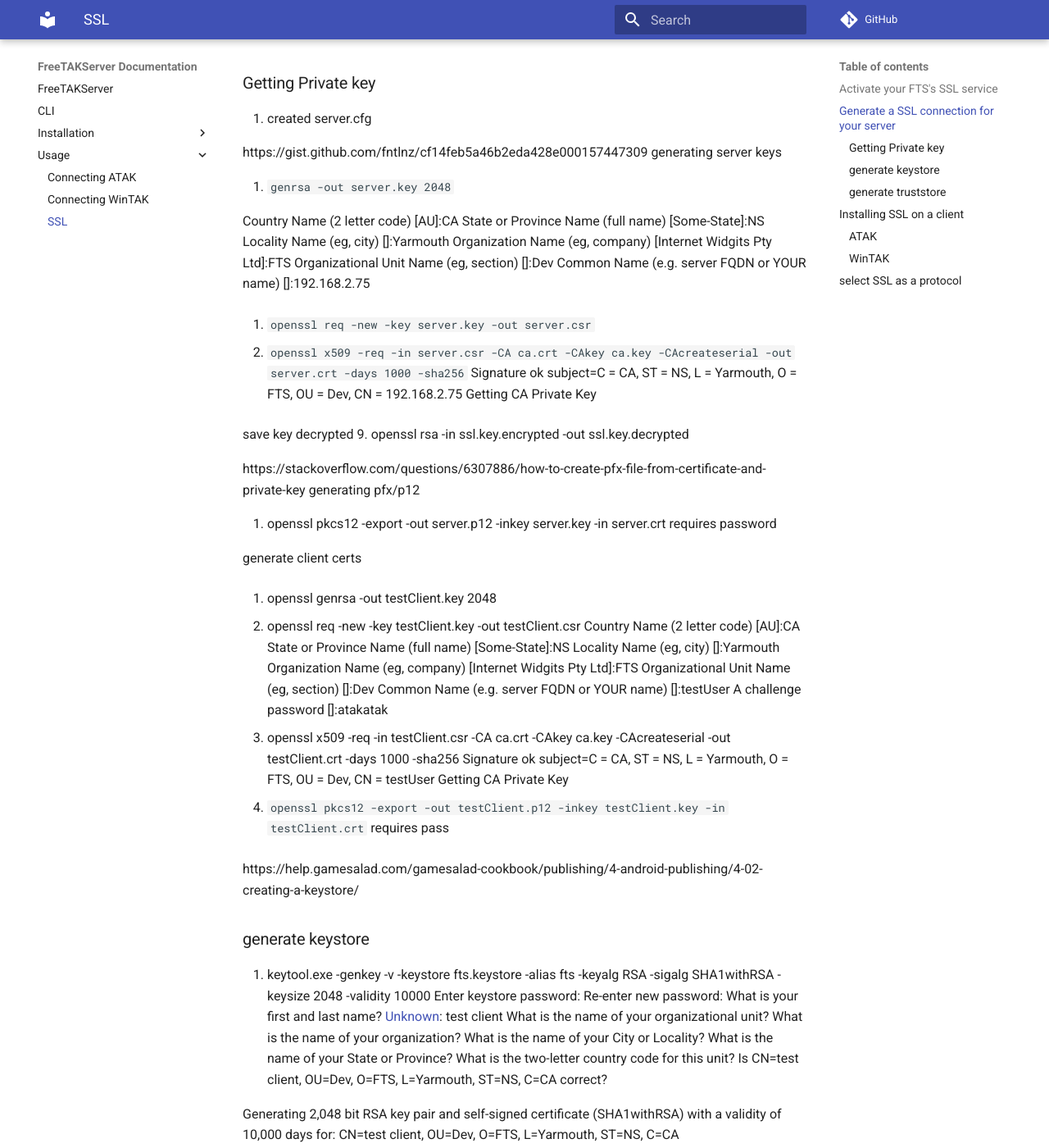
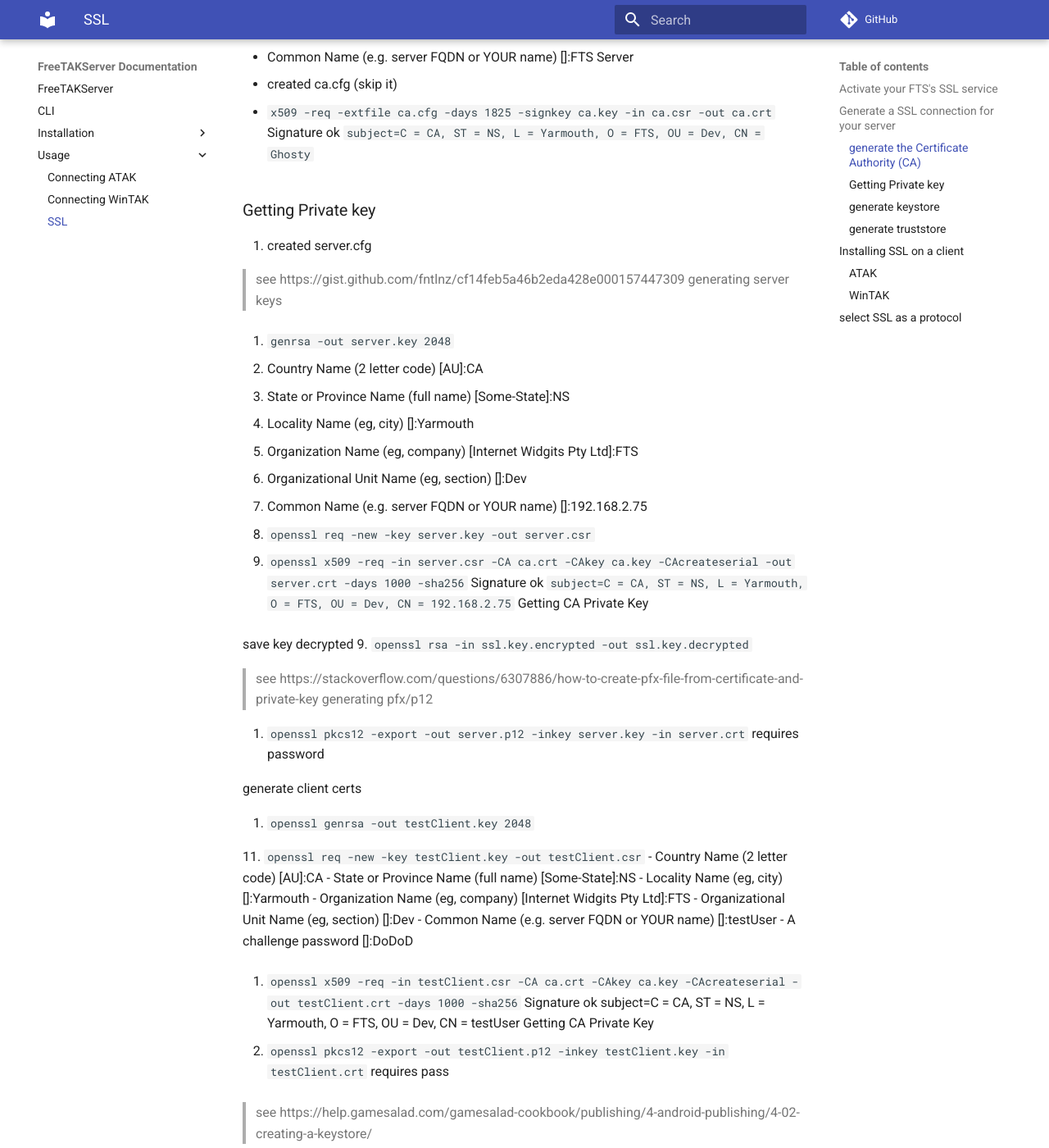
Before and after one commit to FreeTAKTeam/FreeTAKServer-User-Docs, an MkDocs documentation site: the page built from docs/docs/Usage/SSL.md, in a window 1280 px wide and 1400 px high, scrolled down 930 px. Shown: the whole window at 82% size. Built offline with MkDocs 1.6.1 and Material for MkDocs 9.7.7, drawn with Linux system fonts in a browser that asks for light colours; comment, search, counter and statistics services are not loaded; some of the changed text lies outside the part shown.

Commit message:
Update SSL.md

````diff
--- a/docs/docs/Usage/SSL.md
+++ b/docs/docs/Usage/SSL.md
@@ -7,10 +7,18 @@
 ## Generate a SSL connection for your server
 this method requires understanding of complex console commands, we DO NOT provide support on issues with certs generations
 
+a. generate the certificate authority
+b. generate the server certificate
+c. generate the client certificate
+d. convert the client certificate into a .p12 format
+e. create a Thruststore in p12 format
+
+### generate the Certificate Authority (CA)
+0. you download and install openSSL
 1. Generate the CA key by typing the command
 ```openssl genrsa -out ca.key 1024```
 
-2. enerate the Certificate Signing Request (CSR) by typing the command:
+2. Generate the Certificate Signing Request (CSR) by typing the command:
 ```req -new -key ca.key -out ca.csr```
 
 This command prompts you for the information to be contained in the certificate. The prompts should be answered as:
@@ -22,7 +30,7 @@
 - Organizational Unit Name (eg, section) []:Dev
  - Common Name (e.g. server FQDN or YOUR name) []:FTS Server
 
-3. created ca.cfg
+3. created ca.cfg (skip it)
 
 4.
 ```x509 -req -extfile ca.cfg -days 1825 -signkey ca.key -in ca.csr -out ca.crt```
@@ -33,17 +41,17 @@
 
 5. created server.cfg
 
-https://gist.github.com/fntlnz/cf14feb5a46b2eda428e000157447309
+> see https://gist.github.com/fntlnz/cf14feb5a46b2eda428e000157447309
 generating server keys
 
 6. ```genrsa -out server.key 2048 ```
 
-Country Name (2 letter code) [AU]:CA
-State or Province Name (full name) [Some-State]:NS
-Locality Name (eg, city) []:Yarmouth
-Organization Name (eg, company) [Internet Widgits Pty Ltd]:FTS
-Organizational Unit Name (eg, section) []:Dev
-Common Name (e.g. server FQDN or YOUR name) []:192.168.2.75
+- Country Name (2 letter code) [AU]:CA
+- State or Province Name (full name) [Some-State]:NS
+- Locality Name (eg, city) []:Yarmouth
+- Organization Name (eg, company) [Internet Widgits Pty Ltd]:FTS
+- Organizational Unit Name (eg, section) []:Dev
+- Common Name (e.g. server FQDN or YOUR name) []:192.168.2.75
 
 7.
 ```openssl req -new -key server.key -out server.csr```
@@ -51,45 +59,52 @@
 8.
 ``` openssl x509 -req -in server.csr -CA ca.crt -CAkey ca.key -CAcreateserial -out server.crt -days 1000 -sha256 ```
 Signature ok
-subject=C = CA, ST = NS, L = Yarmouth, O = FTS, OU = Dev, CN = 192.168.2.75
+```subject=C = CA, ST = NS, L = Yarmouth, O = FTS, OU = Dev, CN = 192.168.2.75```
 Getting CA Private Key
 
 save key decrypted
-9. openssl rsa -in ssl.key.encrypted -out ssl.key.decrypted
+9.
+```openssl rsa -in ssl.key.encrypted -out ssl.key.decrypted ```
 
-https://stackoverflow.com/questions/6307886/how-to-create-pfx-file-from-certificate-and-private-key
+> see https://stackoverflow.com/questions/6307886/how-to-create-pfx-file-from-certificate-and-private-key
 generating pfx/p12
 
-9. openssl pkcs12 -export -out server.p12 -inkey server.key -in server.crt
+9.
+``` openssl pkcs12 -export -out server.p12 -inkey server.key -in server.crt ```
 requires password
 
 generate client certs
 
-10. openssl genrsa -out testClient.key 2048
+10.
+``` openssl genrsa -out testClient.key 2048 ```
 
-11. openssl req -new -key testClient.key -out testClient.csr
-Country Name (2 letter code) [AU]:CA
-State or Province Name (full name) [Some-State]:NS
-Locality Name (eg, city) []:Yarmouth
-Organization Name (eg, company) [Internet Widgits Pty Ltd]:FTS
-Organizational Unit Name (eg, section) []:Dev
-Common Name (e.g. server FQDN or YOUR name) []:testUser
-A challenge password []:atakatak
+11.
+``` openssl req -new -key testClient.key -out testClient.csr ```
+- Country Name (2 letter code) [AU]:CA
+- State or Province Name (full name) [Some-State]:NS
+- Locality Name (eg, city) []:Yarmouth
+- Organization Name (eg, company) [Internet Widgits Pty Ltd]:FTS
+- Organizational Unit Name (eg, section) []:Dev
+- Common Name (e.g. server FQDN or YOUR name) []:testUser
+- A challenge password []:DoDoD
 
-12. openssl x509 -req -in testClient.csr -CA ca.crt -CAkey ca.key -CAcreateserial -out testClient.crt -days 1000 -sha256
+12.
+```openssl x509 -req -in testClient.csr -CA ca.crt -CAkey ca.key -CAcreateserial -out testClient.crt -days 1000 -sha256 ```
 Signature ok
 subject=C = CA, ST = NS, L = Yarmouth, O = FTS, OU = Dev, CN = testUser
 Getting CA Private Key
 
-13. ```openssl pkcs12 -export -out testClient.p12 -inkey testClient.key -in testClient.crt```
+13.
+```openssl pkcs12 -export -out testClient.p12 -inkey testClient.key -in testClient.crt```
 requires pass
 
-https://help.gamesalad.com/gamesalad-cookbook/publishing/4-android-publishing/4-02-creating-a-keystore/
+> see https://help.gamesalad.com/gamesalad-cookbook/publishing/4-android-publishing/4-02-creating-a-keystore/
 
 
 
 ### generate keystore
-14. keytool.exe -genkey -v -keystore fts.keystore -alias fts -keyalg RSA -sigalg SHA1withRSA -keysize 2048 -validity 10000
+14.
+``` keytool.exe -genkey -v -keystore fts.keystore -alias fts -keyalg RSA -sigalg SHA1withRSA -keysize 2048 -validity 10000 ```
 Enter keystore password:
 Re-enter new password:
 What is your first and last name?
@@ -110,12 +125,14 @@
 Generating 2,048 bit RSA key pair and self-signed certificate (SHA1withRSA) with a validity of 10,000 days
         for: CN=test client, OU=Dev, O=FTS, L=Yarmouth, ST=NS, C=CA
 
-(cert will be generated in the path where the command was run)
+> cert will be generated in the path where the command was run
 
 ### generate truststore
-1. keytool -import -file C:\Users\natha\PycharmProjects\InDev\FreeTAKServerParent\FreeTAKServer\Certs\ServerCerts\localserver\server.crt -alias serverCert -keystore testTrustStore.p12
+1.
+```keytool -import -file [PATH]\server.crt -alias serverCert -keystore testTrustStore.p12 ```
 
-2. keytool -import -file C:\Users\natha\PycharmProjects\InDev\FreeTAKServerParent\FreeTAKServer\Certs\ServerCerts\testClient\testClient.crt -alias testClientCert -keystore testTrustStore.p12
+2.
+```keytool -import -file [PATH]\testClient.crt -alias testClientCert -keystore testTrustStore.p12 ``
 
 ## Installing SSL on a client
 ### ATAK
````
Also changed, not shown: other parts of docs/docs/Usage/SSL.md (+1 -1 lines).
